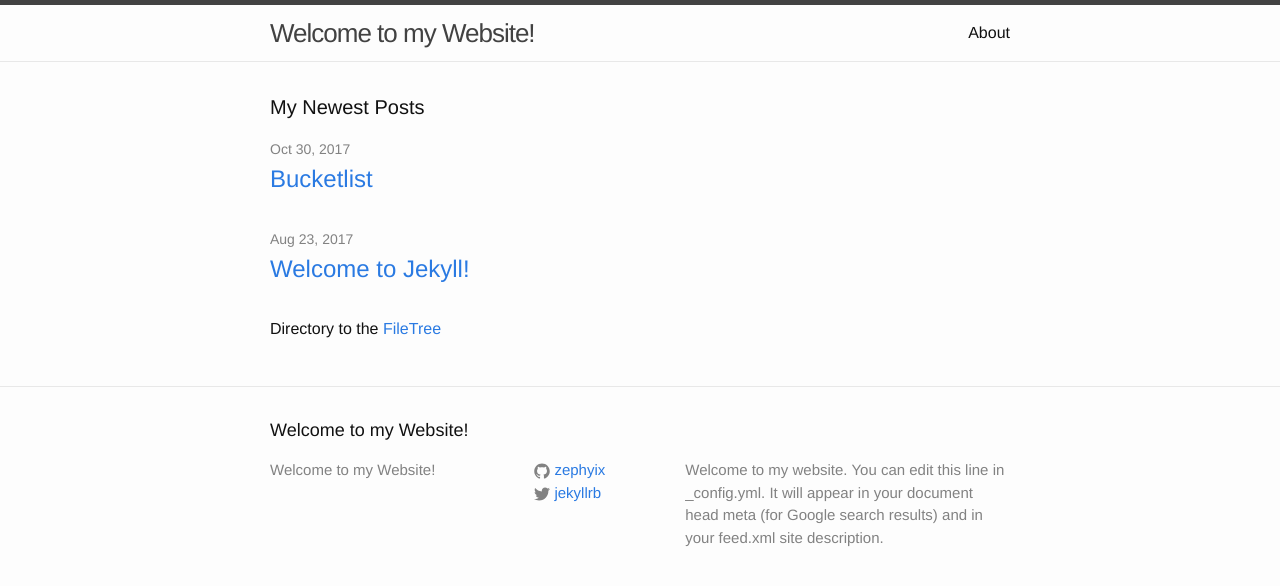
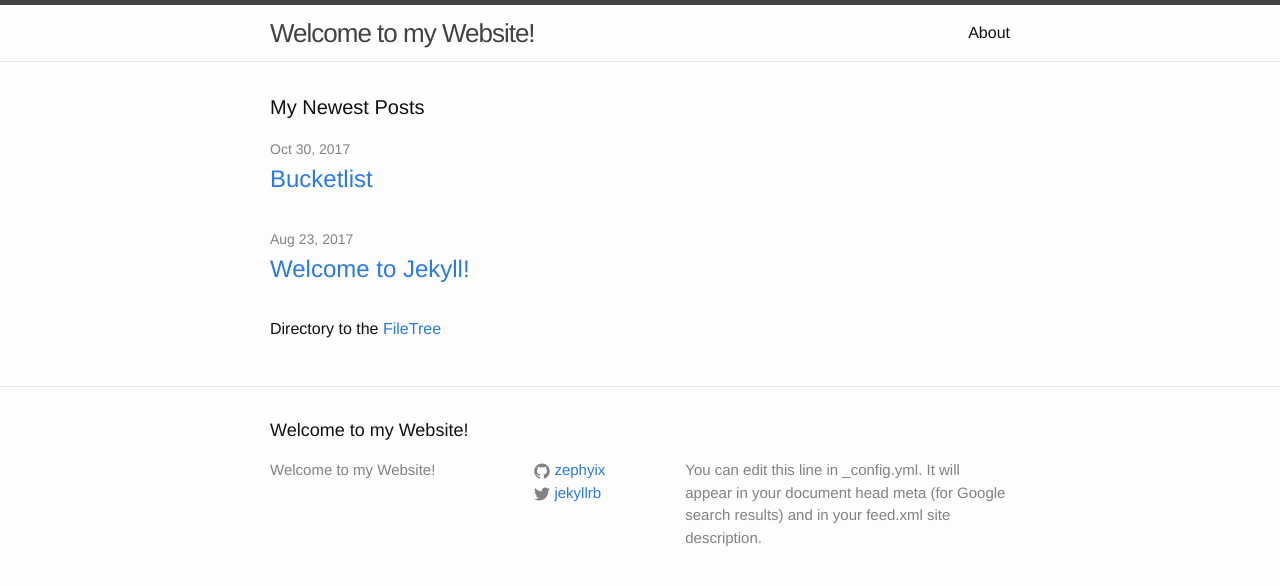
Before and after one commit to Zephyix/Zephyix.github.io, a Jekyll site: the page built from index.html, in a window 1280 px wide. Shown: the top 586 px of the page. Built offline with Jekyll 4.4.1, drawn with Linux system fonts in a browser that asks for light colours.

Commit message:
Update _config.yml

```diff
--- a/_config.yml
+++ b/_config.yml
@@ -9,7 +9,7 @@
 title: Welcome to my Website!
 email:
 description: > # this means to ignore newlines until "baseurl:"
-  Welcome to my website. You can edit this
+  You can edit this
   line in _config.yml. It will appear in your document head meta (for
   Google search results) and in your feed.xml site description.
 baseurl: "" # the subpath of your site, e.g. /blog
```
